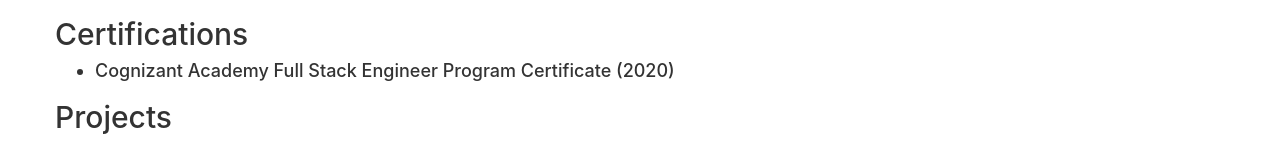
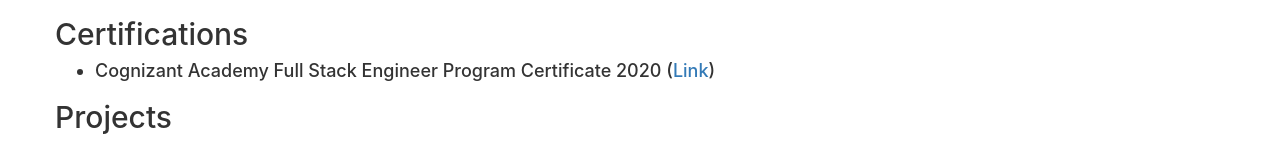
Before and after one commit to AmlanAlok/amlanalok.com, a React (Create React App) app: page /resume in a window 1280 px wide. Shown: the part 1356-1500 px from the top of the page. Built offline with nearby package versions, Linux system fonts and the light colour scheme.

Commit message:
Full Stack Program Certificate added with link

```diff
--- a/src/components/Resume/Certifications/Certifications.js
+++ b/src/components/Resume/Certifications/Certifications.js
@@ -5,7 +5,9 @@
             <h2>Certifications</h2>
             <h4>
                 <ul>
-                    <li>Cognizant Academy Full Stack Engineer Program Certificate (2020)</li>
+                    <li>Cognizant Academy Full Stack Engineer Program Certificate 2020
+                        (<a href='Full-Stack-Engineer-Program.png' target='_blank' rel="noreferrer">Link</a>)
+                    </li>
                 </ul>
             </h4>
         </div>
```
Also changed, not shown: public/Full-Stack-Engineer-Program.png (added).
